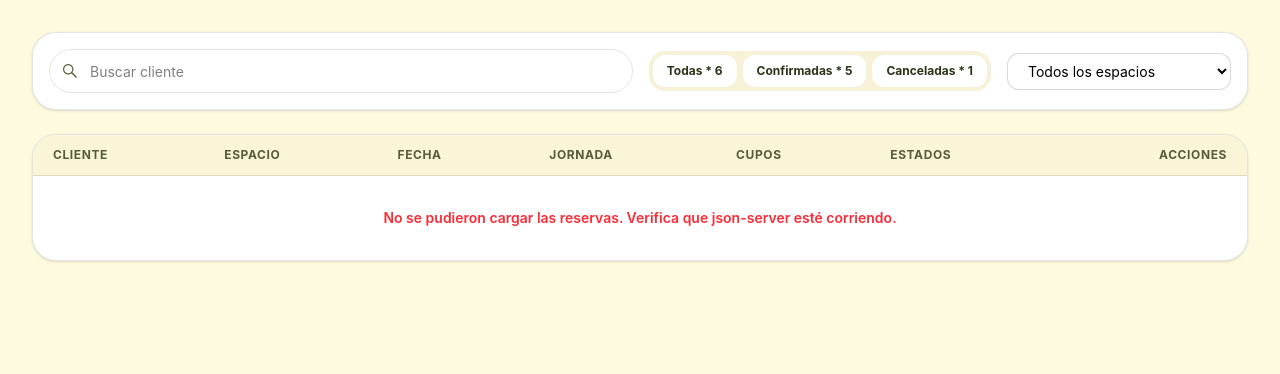
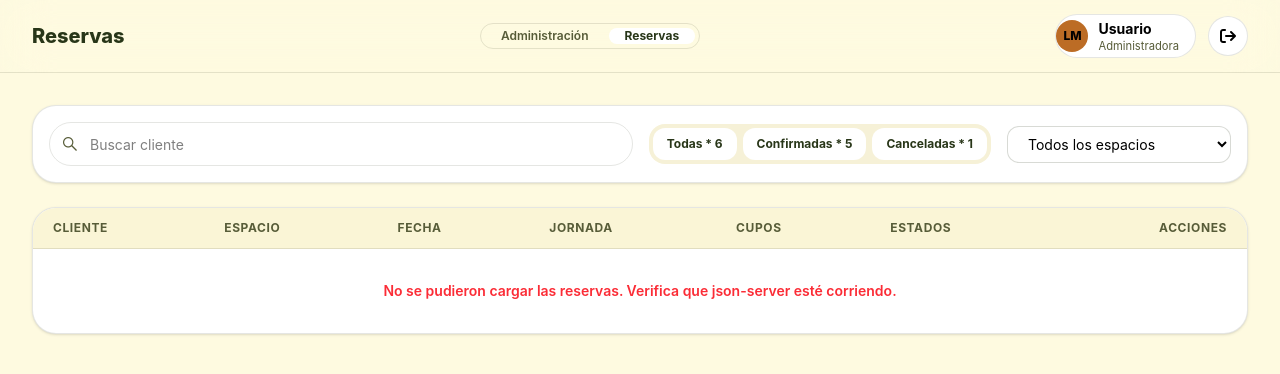
Before and after one commit to C8Hubble/coworking, a website: page pages/reservas.html in a window 1280 px wide. Drawn offline with Linux system fonts and the light colour scheme; no server answers; sample sign-in values are in the browser's storage.

Commit message:
Fead: creación de guardia y organización de estilos

```diff
--- /dev/null
+++ b/js/guard.js
@@ -0,0 +1,3 @@
+if(!sessionStorage.getItem('auth')){
+    window.location.href = '../pages/login.html'
+}
--- a/pages/reservas.html
+++ b/pages/reservas.html
@@ -10,23 +10,53 @@
 </head>
 
 <body class="bg-main">
-    <!--<header class="bg-main">
-        <div class="flex">
-            <div class="flex">
-                <p class="text-3xl"><strong>Reservas</strong></p>
-                <p>Consulta y gestiona las reservas registradas</p>
+    <header class="sticky top-0 z-20 border-b border-(--border) bg-background/85 backdrop-blur-xl">
+        <div class="flex items-center justify-between gap-4 px-5 py-3.5 sm:px-8">
+
+            <!-- 1. IZQUIERDA: Título y subtítulo -->
+            <div class="min-w-0">
+                <h1 class="truncate text-lg font-extrabold text-(--forest) sm:text-xl">
+                    <a href="../index.html" class="hover:opacity-80 transition-opacity">Reservas</a>
+                </h1>
+                <p class="hidden truncate text-xs text-(--muted-foreground) md:block">
+                    Consulta y gestiona las reservas registradas
+                </p>
             </div>
-            <div>
-                <button><i class="fa-regular fa-moon"></i></button>
-                <div>
-                    <img src="" alt="">
-                    <p>Usuario</p>
-                    <p>Administradora</p>
+            <!-- 2. CENTRO: Navegación horizontal en formato cápsula -->
+            <nav aria-label="Navegación de gestión"
+                class="flex items-center gap-1 rounded-full mx-auto border border-(--border) bg-muted/60 p-1">
+                <a href="./dashboard.html"
+                    class="rounded-full px-4 py-1.5 text-xs sm:text-sm font-semibold text-(--muted-foreground) transition-all hover:text-(--forest)">
+                    Administración
+                </a>
+                <a href="./reservas.html" aria-current="page"
+                    class="rounded-full bg-white px-4 py-1.5 text-xs sm:text-sm font-bold text-(--forest) shadow-xs">
+                    Reservas
+                </a>
+            </nav>
+            <!-- 3. DERECHA: Perfil de usuario y botón de salir -->
+            <div class="flex items-center gap-3">
+                <!-- Tarjeta de usuario -->
+                <div
+                    class="hidden items-center gap-2.5 rounded-full border border-(--border) bg-white py-1 pl-1.5 pr-4 sm:flex">
+                    <span
+                        class="grid size-8 place-items-center rounded-full bg-subtitle font-display text-xs font-extrabold text-forest">
+                        LM
+                    </span>
+                    <div class="leading-tight">
+                        <p class="text-sm font-bold">Usuario</p>
+                        <p class="text-[0.7rem] text-(--muted-foreground)">Administradora</p>
+                    </div>
                 </div>
-                <button><i class="fa-solid fa-arrow-right-from-bracket"></i></button>
+                <!-- Botón Cerrar sesión (Enlace clicable completo) -->
+                <button onclick="cerrarSesion()" aria-label="Cerrar sesión" title="Cerrar sesión"
+                    class="grid size-10 place-items-center rounded-full border border-(--border) bg-card text-gray-700 transition-colors hover:bg-red-50 hover:text-red-600 hover:border-red-200">
+                    <i class="fa-solid fa-arrow-right-from-bracket"></i>
+                </button>
             </div>
         </div>
-    </header>-->
+    </header>
+
     <main class="px-5 py-8 space-y-6 sm:px-8">
         <section class="space-y-6">
             <div
@@ -183,28 +213,7 @@
             </div>
         </dialog>
     </main>
-    <!--
-    <aside class="bg-bg-secundary">
-        <div>
-            <img src="" alt="">
-            <h1>Verde</h1>
-            <p>Coworking</p>
-        </div>
-        <div>
-            <p>Gestión</p>
-            <nav>
-                <ul>
-                    <li><a href="">Dashboard</a></li>
-                    <li><a href="">Reservas</a></li>
-                </ul>
-            </nav>
-        </div>
-        <div>
-            <p>SITIO</p>
-            <BUtton>Vista del landing</BUtton>
-            <button>Cerrar Sesión</button>
-        </div>
-    </aside>-->
+    <script src="../js/guard.js"></script>
     <script src="../js/reservas.js"></script>
 </body>
 
```
Also changed, not shown: style/output.css.
